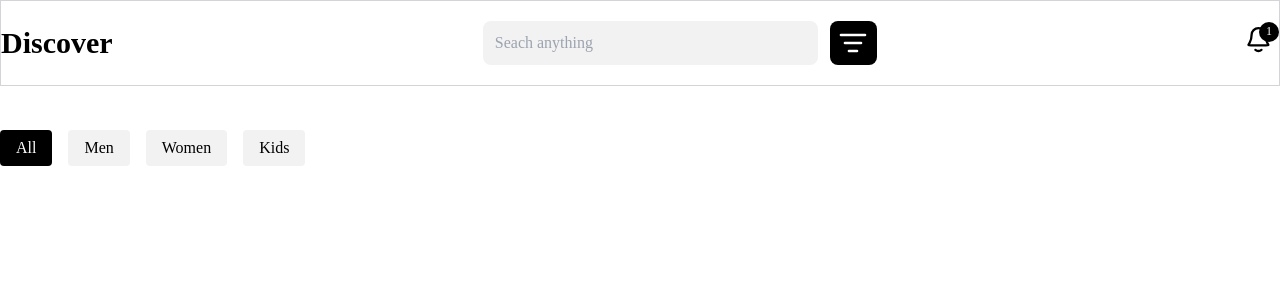
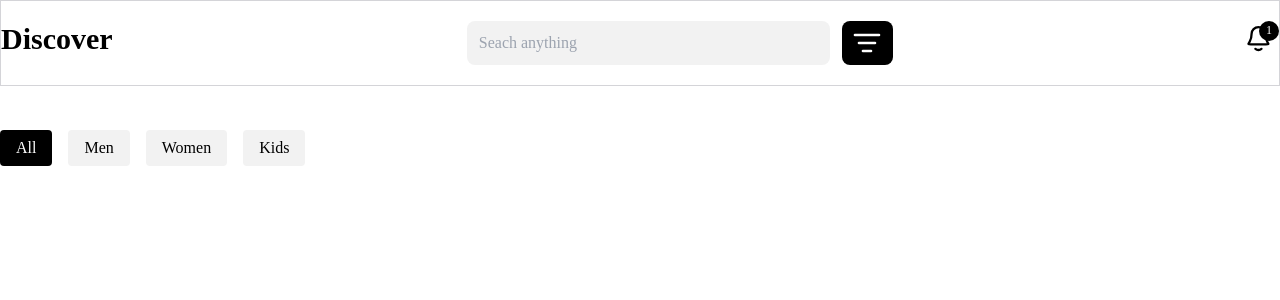
Before and after one commit to boyeoffice/istore, a Next.js app: page / in a window 1280 px wide. Shown: the top 300 px of the page. Built offline with nearby package versions, Linux system fonts and the light colour scheme.

Commit message:
fixed search box padding

```diff
--- a/src/components/layouts/TheHeader.tsx
+++ b/src/components/layouts/TheHeader.tsx
@@ -7,10 +7,10 @@ export default function Header() {
     <>
     <nav className="w-full border border-zinc-300 fixed top-0">
       <div className="container flex justify-between lg:px-0 px-4 py-5 mx-auto">
-        <div className="brand flex self-center">
+        <div className="brand">
           <span className="font-semibold font-sans-medium text-3xl">Discover</span>
         </div>
-        <div className="search lg:relative absolute px-4 left-0 lg:top-0 top-[90px] flex w-full justify-between lg:w-4/12">
+        <div className="search lg:relative mx-auto absolute px-4 md:px-9 lg:px-0 left-0 lg:top-0 top-[90px] flex w-full justify-between lg:w-4/12">
           <div className="container mx-auto flex">
             <div className="w-full">
               <input type="text" className="bg-[#F2F2F2] text-zinc-300 rounded-lg focus-visible:text-zinc-600 text-justify h-11 w-full pl-3" placeholder="Seach anything"/>
@@ -20,7 +20,7 @@ export default function Header() {
             </div>
           </div>
         </div>
-        <div className="right relative flex self-center">
+        <div className="right relative top-[5px]">
           <Image src={images.BellIcon} alt="" />
           <div className={`${styles.count} bg-black text-white rounded-full text-center w-5 h-5 text-xs absolute`}>1</div>
         </div>
```
Lines whose indentation alone changed are shown as unchanged.
